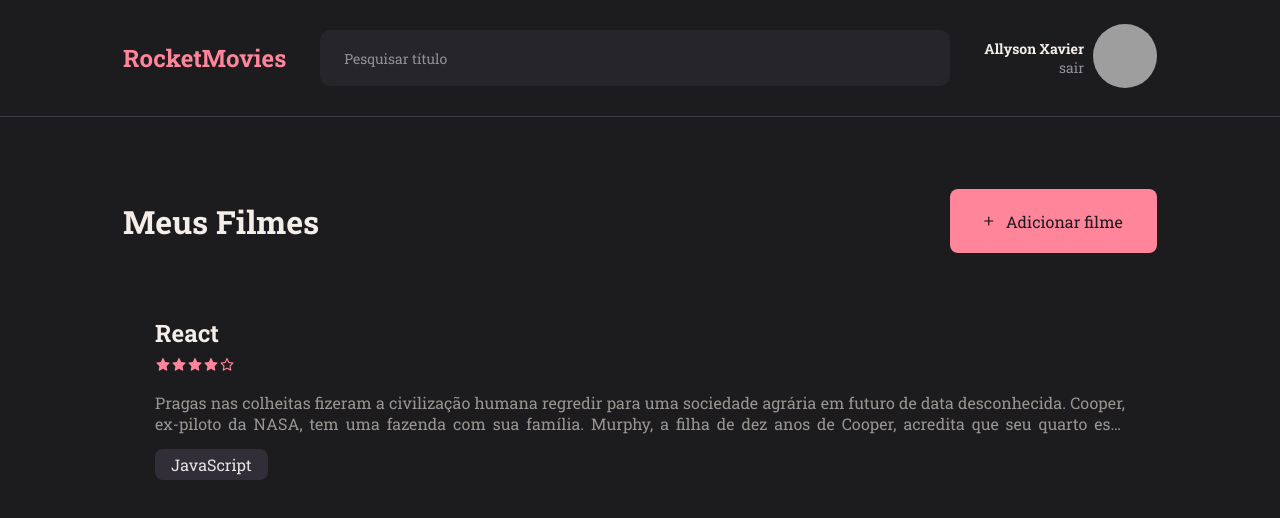
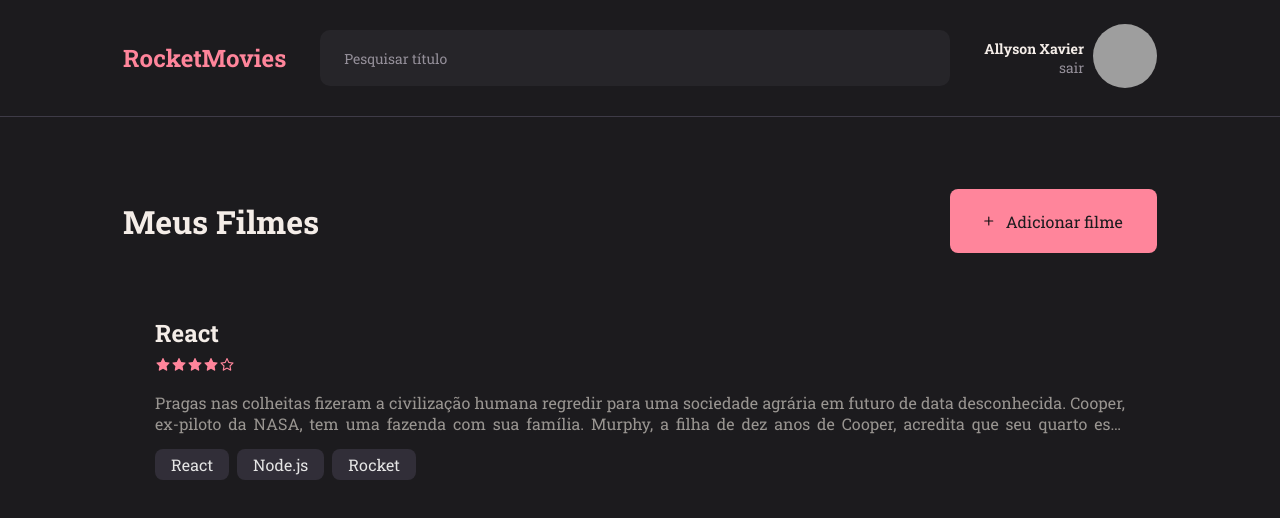
Before and after one commit to allysonxavier/RocketMovies, a React (Vite) app: page / in a window 1280 px wide. Shown: the top 518 px of the page. Built offline with nearby package versions, Linux system fonts and the light colour scheme; grey boxes are pictures that could not be loaded.

Commit message:
note fix

```diff
--- a/src/components/Note/index.jsx
+++ b/src/components/Note/index.jsx
@@ -2,15 +2,19 @@ import { Container } from "./styles";
 import { Score } from "../Score";
 import { Tag } from "../../components/Tag";
 
-export function Note({ data, tags, ...rest }) {
+export function Note({ data, ...rest }) {
   return (
     <Container {...rest}>
       <h1>{data.title}</h1>
       <Score score={data.score} />
       <p>{data.content}</p>
-      <ul>
-        <Tag tags={tags}></Tag>
-      </ul>
+      {data.tags && (
+        <footer>
+          {data.tags.map((tag) => (
+            <Tag key={tag.name} title={tag.name} />
+          ))}
+        </footer>
+      )}
     </Container>
   );
 }
--- a/src/components/Note/styles.js
+++ b/src/components/Note/styles.js
@@ -26,10 +26,22 @@ export const Container = styled.div`
     -webkit-box-orient: vertical;
     width: 100%;
   }
-  ul {
+  footer {
     width: 100%;
     display: flex;
-    gap: 8px;
+    /* gap: 8px; */
+
     margin-top: 15px;
+    align-self: center;
+    > span:first-child {
+      margin-left: 0;
+    }
+
+    > span {
+      padding: 5px 16px;
+      color: ${({ theme }) => theme.COLORS.gray};
+      margin-left: 8px;
+      align-self: center;
+    }
   }
 `;
--- a/src/components/Tag/index.jsx
+++ b/src/components/Tag/index.jsx
@@ -1,9 +1,5 @@
 import { Container } from "./styles";
 
-export function Tag({ tags, ...rest }) {
-  return (
-    <Container {...rest}>
-      <span>{tags}</span>
-    </Container>
-  );
+export function Tag({ title, ...rest }) {
+  return <Container {...rest}>{title}</Container>;
 }
--- a/src/components/Tag/styles.js
+++ b/src/components/Tag/styles.js
@@ -1,5 +1,5 @@
 import styled from "styled-components";
-export const Container = styled.li`
+export const Container = styled.span`
   display: flex;
   align-items: center;
   justify-content: center;
--- a/src/pages/Home/index.jsx
+++ b/src/pages/Home/index.jsx
@@ -25,11 +25,15 @@ export function Home(score) {
         </PageTitle>
         <section>
           <Note
-            tags={"JavaScript"}
             data={{
               title: "React",
               score: "4",
               content: `Pragas nas colheitas fizeram a civilização humana regredir para uma sociedade agrária em futuro de data desconhecida. Cooper, ex-piloto da NASA, tem uma fazenda com sua família. Murphy, a filha de dez anos de Cooper, acredita que seu quarto está assombrado por um fantasma que tenta se comunicar com ela. Pai e filha descobrem que o "fantasma" é uma inteligência desconhecida que está enviando mensagens codificadas através de radiação gravitacional, deixando coordenadas em binário que os levam até uma instalação secreta da NASA liderada pelo professor John Brand. O cientista revela que um buraco de minhoca foi aberto perto de Saturno e que ele leva a planetas que podem oferecer condições de sobrevivência para a espécie humana. As "missões Lázaro" enviadas anos antes identificaram três planetas potencialmente habitáveis orbitando o buraco negro Gargântua: Miller, Edmunds e Mann – nomeados em homenagem aos astronautas que os pesquisaram. Brand recruta Cooper para pilotar a nave espacial Endurance e recuperar os dados dos astronautas; se um dos planetas se mostrar habitável, a humanidade irá seguir para ele na instalação da NASA, que é na realidade uma enorme estação espacial. A partida de Cooper devasta Murphy.`,
+              tags: [
+                { id: "1", name: "React" },
+                { id: "2", name: "Node.js" },
+                { id: "3", name: "Rocket" },
+              ],
             }}
           />
           <footer></footer>
```
